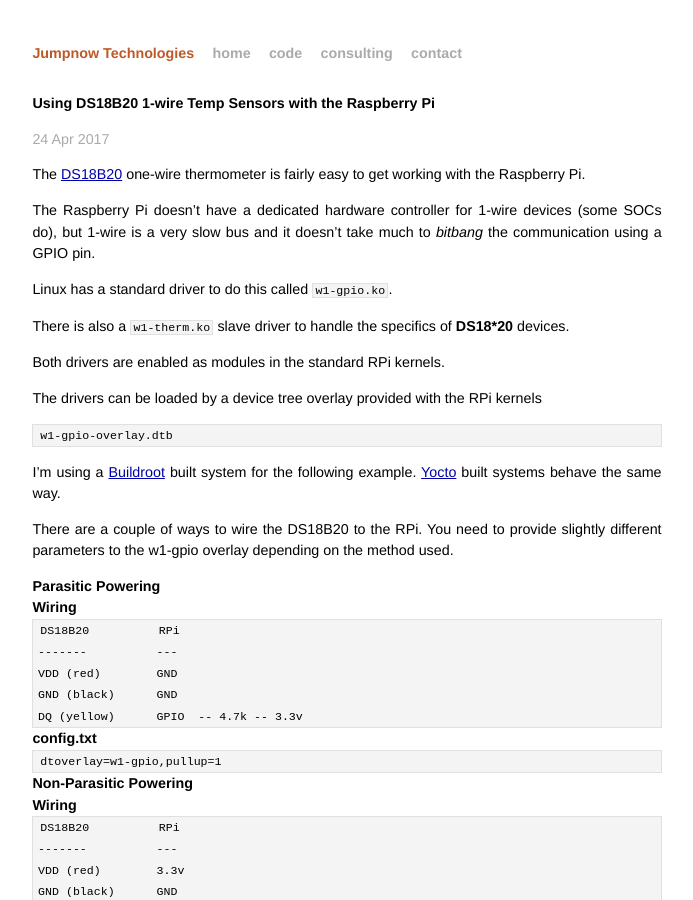
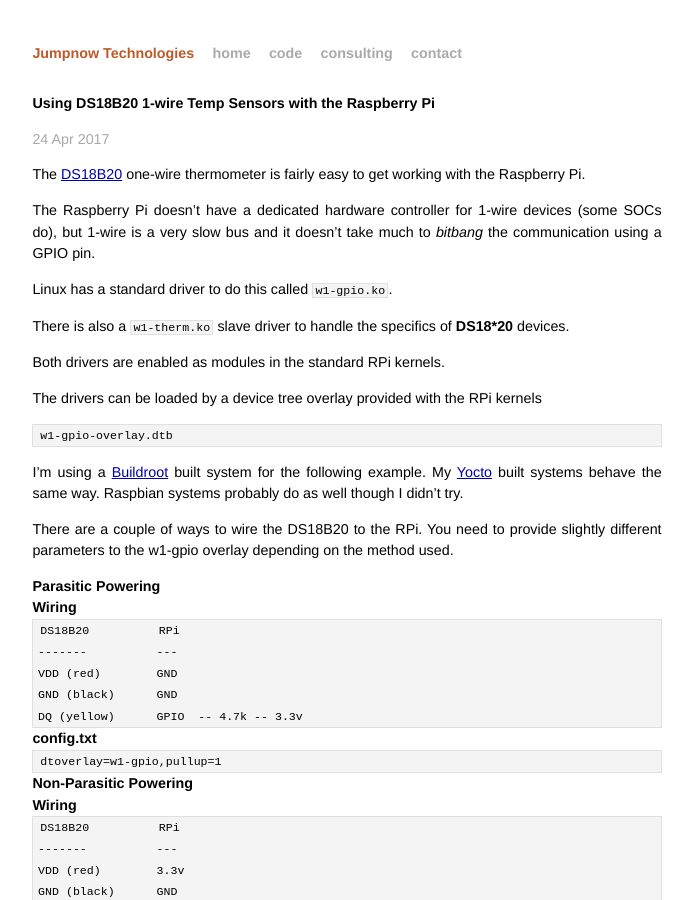
Before and after one commit to jumpnow/jumpnowtek-site, a Jekyll site: the page built from _posts/2017-04-24-Using-DS18B20-1-wire-Temp-Sensors-with-the-Raspberry-Pi.md, in a window 1280 px wide and 900 px high. Shown: the whole window, without its empty margins (293-986 px from the left). Built offline with Jekyll 4.4.1, drawn with Linux system fonts in a browser that asks for light colours.

Commit message:
copy edit

```diff
--- a/_posts/2017-04-24-Using-DS18B20-1-wire-Temp-Sensors-with-the-Raspberry-Pi.md
+++ b/_posts/2017-04-24-Using-DS18B20-1-wire-Temp-Sensors-with-the-Raspberry-Pi.md
@@ -20,7 +20,7 @@
 
     w1-gpio-overlay.dtb
 
-I'm using a [Buildroot][buildroot-rpi] built system for the following example. [Yocto][yocto-rpi] built systems behave the same way.
+I'm using a [Buildroot][buildroot-rpi] built system for the following example. My [Yocto][yocto-rpi] built systems behave the same way. Raspbian systems probably do as well though I didn't try.
 
 
 There are a couple of ways to wire the DS18B20 to the RPi. You need to provide slightly different parameters to the w1-gpio overlay depending on the method used.
```
